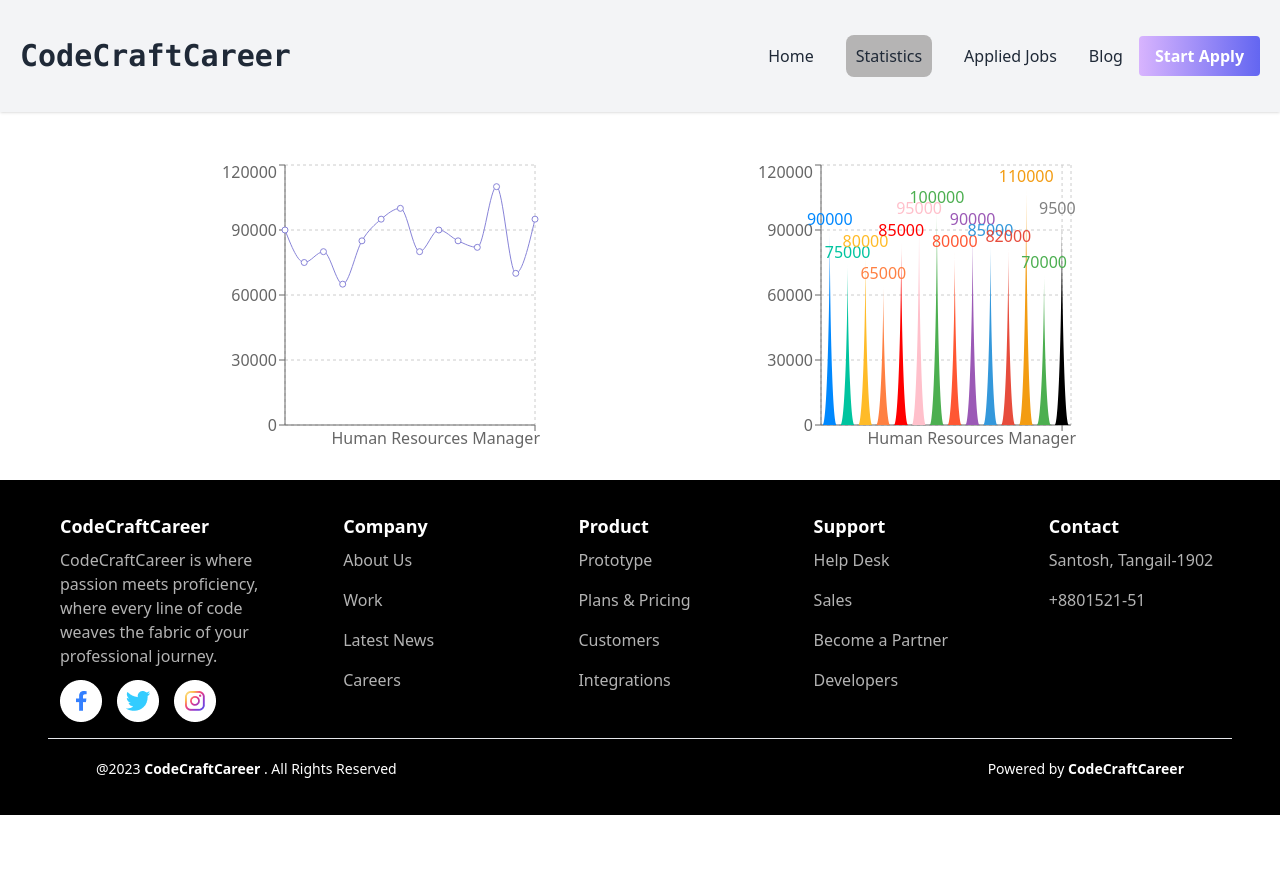
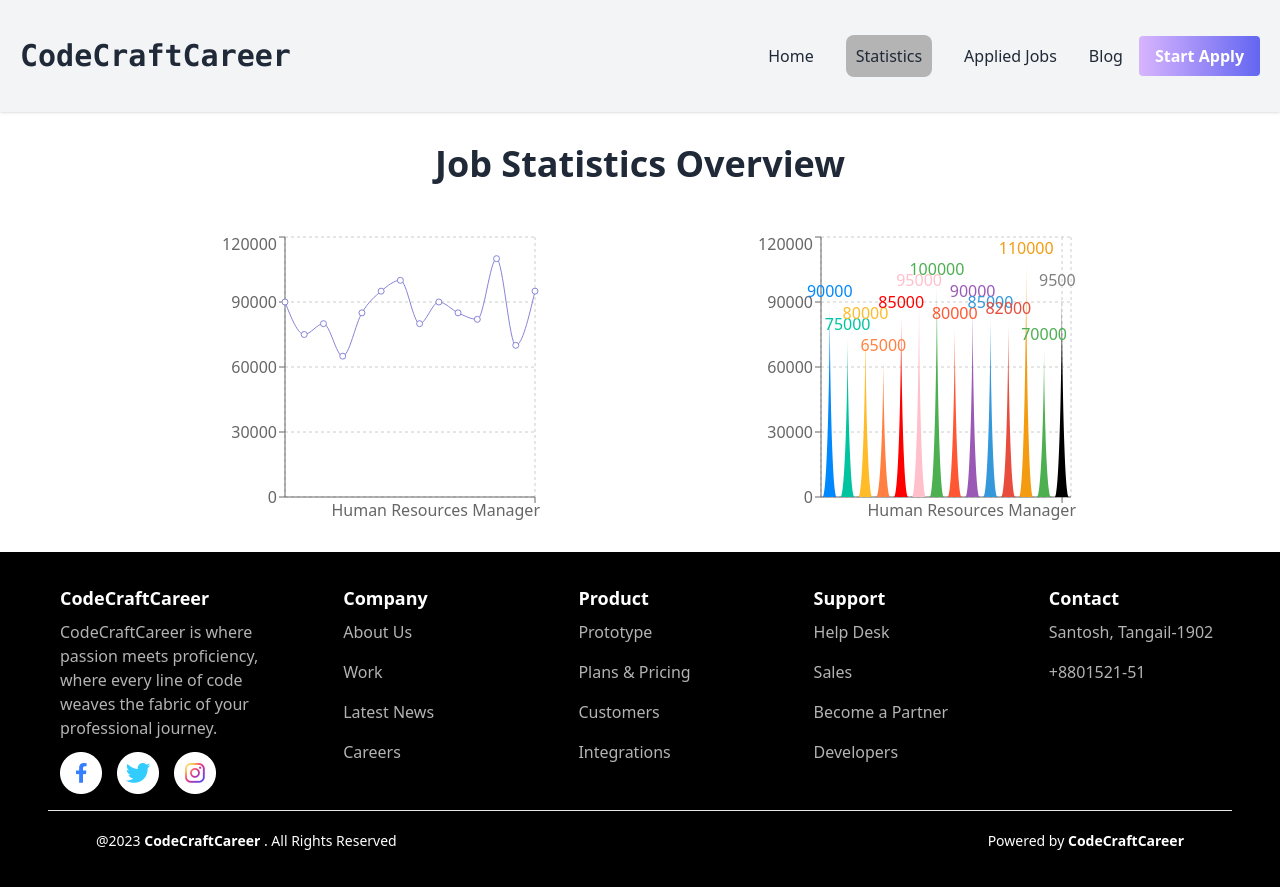
Before and after one commit to shakhera/code-craft-career, a React (Vite) app: page /statistics in a window 1280 px wide. Before the commit the page ends 815 px from the top, so only its background shows below. Built offline with nearby package versions, Linux system fonts and the light colour scheme.

Commit message:
<h2>Job Statistics Overview</h2>

```diff
--- a/src/components/Statistics/Statistics.jsx
+++ b/src/components/Statistics/Statistics.jsx
@@ -121,8 +121,15 @@ const Statistics = () => {
   ];
 
   return (
+    <div>
+      <h2 className="text-4xl font-extrabold mt-8">Job Statistics Overview</h2>
       <div className="mt-12 pl-4 md:flex md:justify-between md:mx-24  ">
-      <LineChart className=" mx-auto " width={320} height={300} data={jobData}>
+        <LineChart
+          className=" mx-auto "
+          width={320}
+          height={300}
+          data={jobData}
+        >
           <CartesianGrid strokeDasharray="3 3"></CartesianGrid>
           <XAxis dataKey="jobTitle"></XAxis>
           <YAxis></YAxis>
@@ -150,6 +157,7 @@ const Statistics = () => {
           </Bar>
         </BarChart>
       </div>
+    </div>
   );
 };
 
```
Lines whose indentation alone changed are shown as unchanged.
